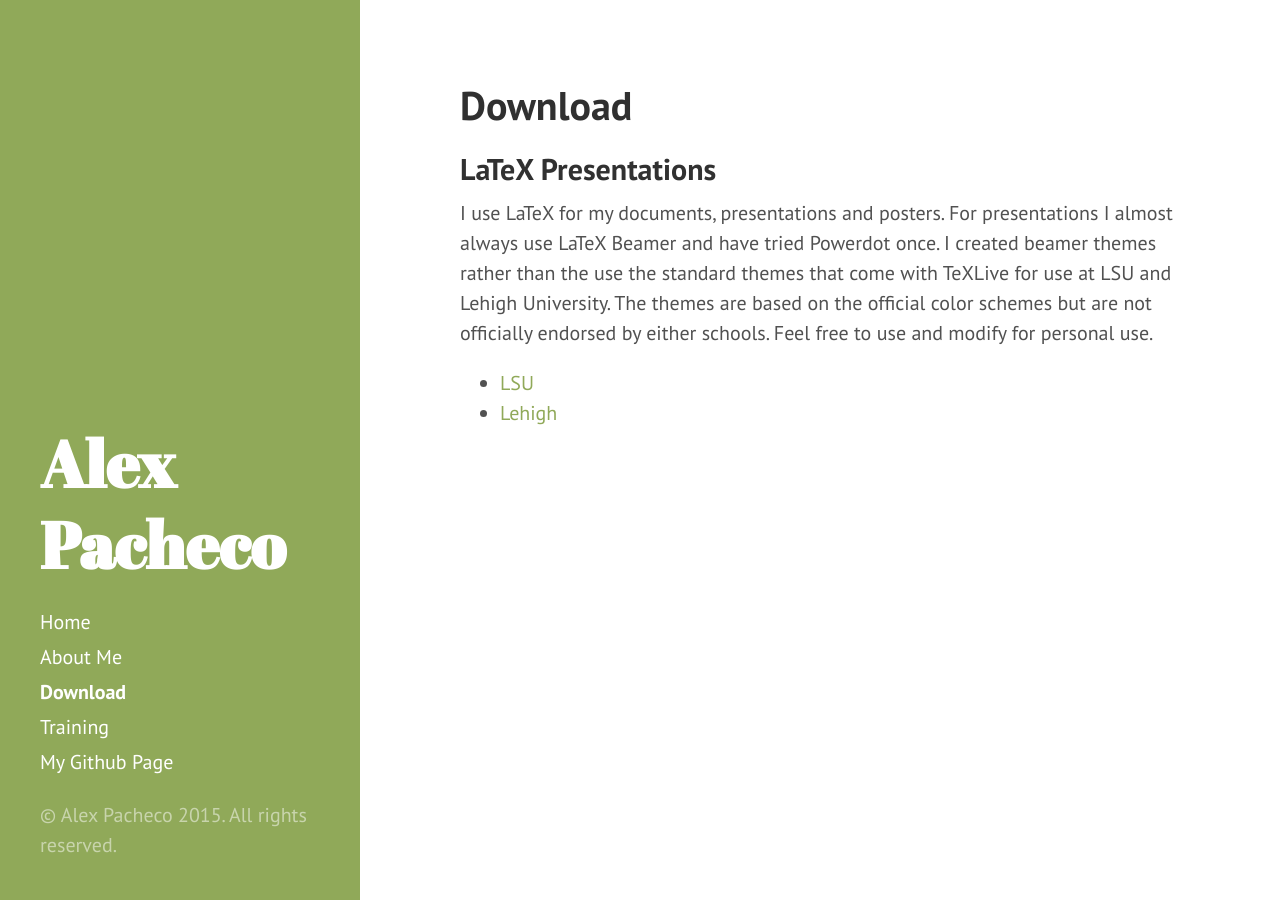
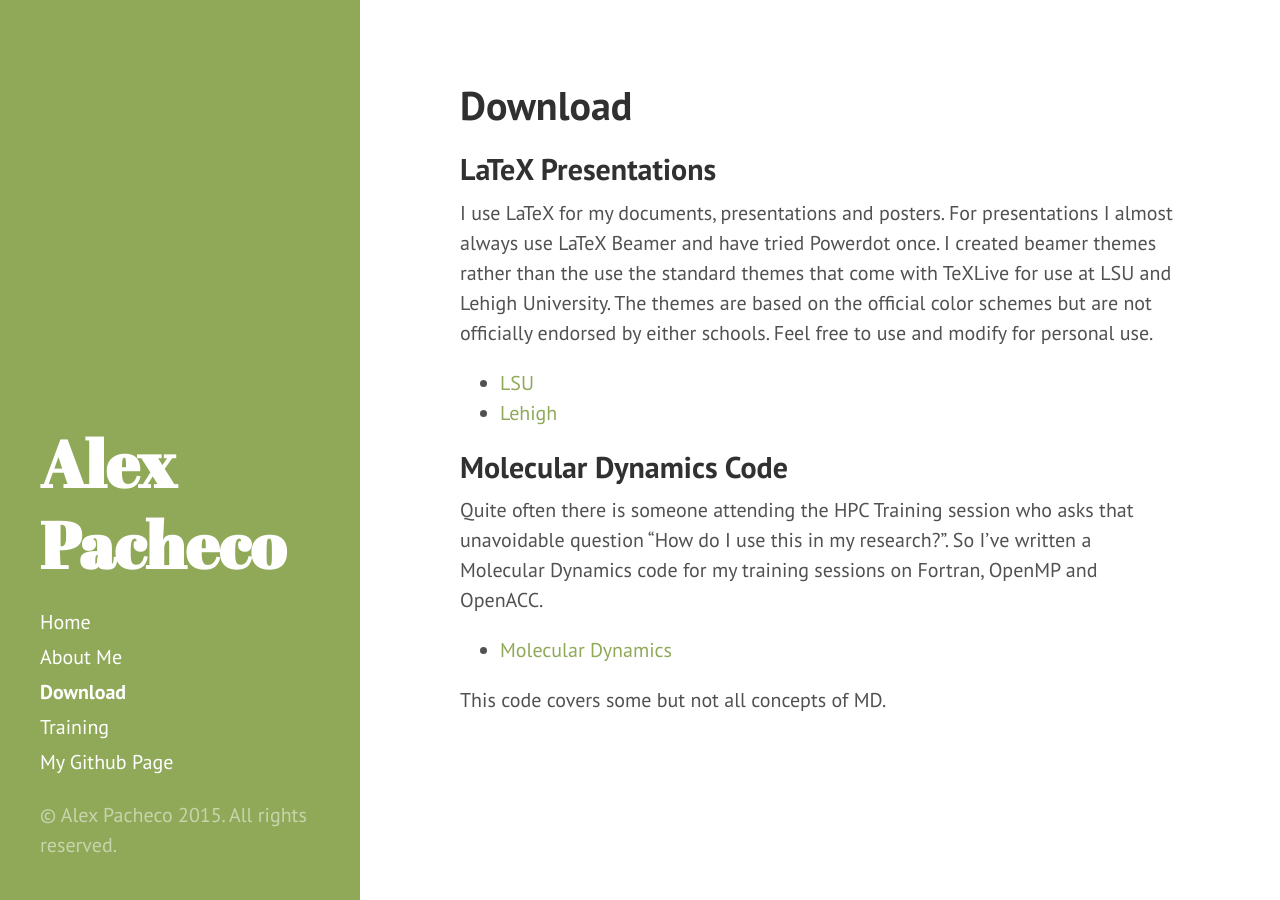
Before and after one commit to alexpacheco/alexpacheco.github.io, a Jekyll site: the page built from downloads.md, in a window 1280 px wide. Built offline with Jekyll 4.4.1, drawn with Linux system fonts in a browser that asks for light colours; Markdown is read by kramdown in place of the engine named in the settings.

Commit message:
Added links to MD code on downloads page

```diff
--- a/downloads.md
+++ b/downloads.md
@@ -10,3 +10,11 @@ The themes are based on the official color schemes but are not officially endors
 
   * <a href="{{ site.url }}/LSUBeamer/">LSU</a>
   * <a href="{{ site.url }}/LehighBeamer/">Lehigh</a>
+
+## Molecular Dynamics Code
+
+Quite often there is someone attending the HPC Training session who asks that unavoidable question "How do I use this in my research?". So I've written a Molecular Dynamics code for my training sessions on Fortran, OpenMP and OpenACC.
+
+  * <a href="{{ site.url }}/moleculardynamics/">Molecular Dynamics</a>
+
+This code covers some but not all concepts of MD.
```
